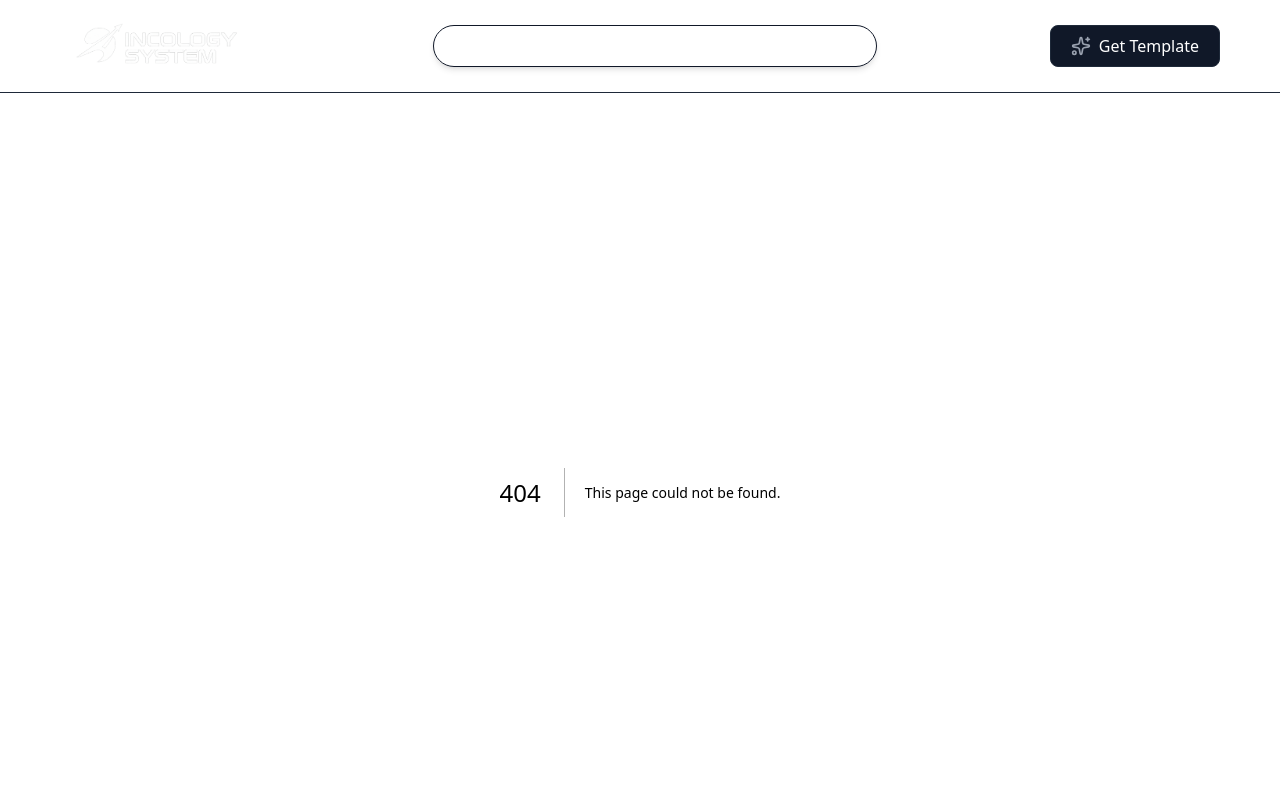
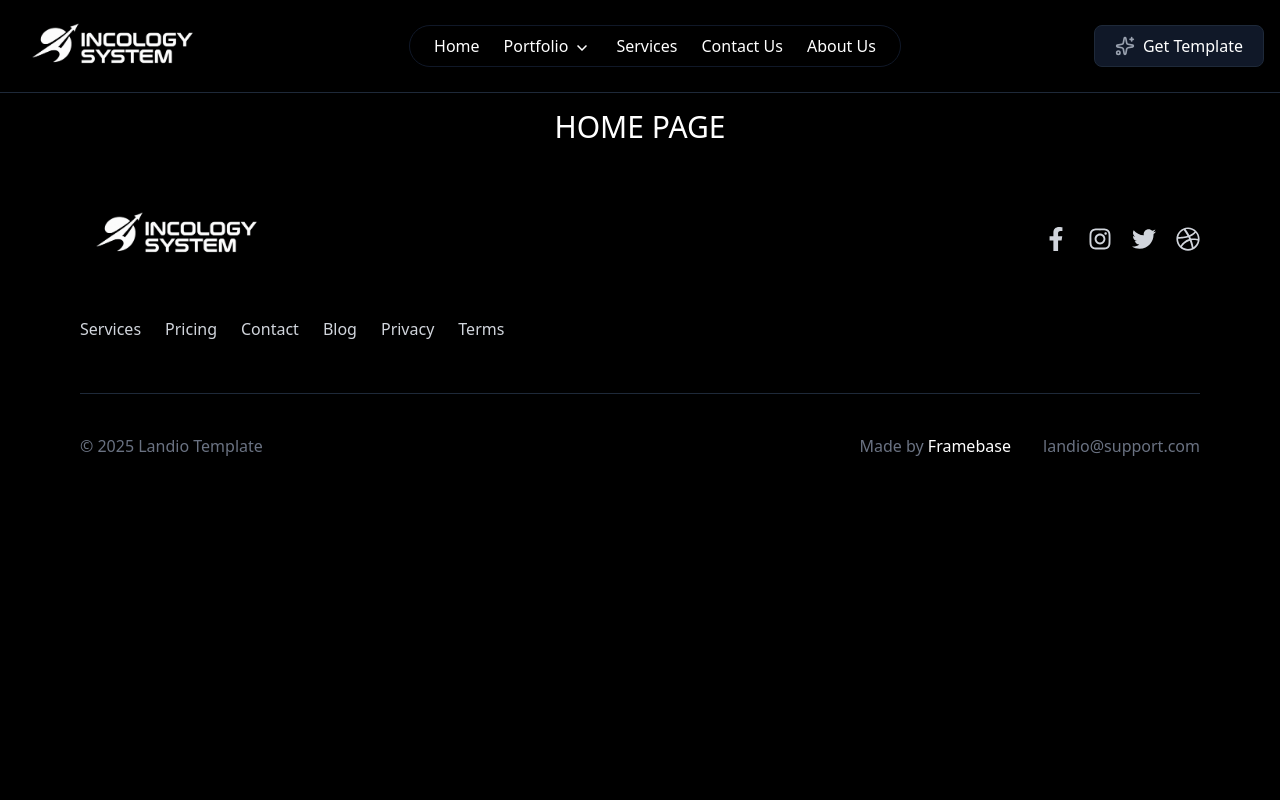
Before and after one commit to Hussainforvercel/incology-systems, a Next.js app: page /Home in a window 1280 px wide. Before the commit this address had no page. Shown: the top 800 px of the page. Built offline with nearby package versions, Linux system fonts and the light colour scheme.

Commit message:
navbar updated

```diff
--- /dev/null
+++ b/app/Component/HomePage.tsx
@@ -0,0 +1,11 @@
+import React from 'react'
+
+const HomePage = () => {
+  return (
+    <>
+<h1 className='text-white text-3xl mt-4 flex justify-center'>HOME PAGE</h1>
+    </>
+  )
+}
+
+export default HomePage
--- a/app/Component/Navbar.tsx
+++ b/app/Component/Navbar.tsx
@@ -1,158 +1,111 @@
 "use client";
 import { Menu, X } from "lucide-react";
-import { useState } from "react";
+import { useState, useRef, useEffect } from "react";
 import { Sparkles } from "lucide-react";
 import Link from "next/link";
 
 export default function Navbar() {
   const [isOpen, setIsOpen] = useState(false);
+  const [isPortfolioOpen, setIsPortfolioOpen] = useState(false);
+  const portfolioRef = useRef<HTMLLIElement | null>(null);
+
+  // Close desktop dropdown if clicked outside
+  useEffect(() => {
+    const handleClickOutside = (e: MouseEvent) => {
+      if (portfolioRef.current && !portfolioRef.current.contains(e.target as Node)) {
+        setIsPortfolioOpen(false);
+      }
+    };
+    document.addEventListener("mousedown", handleClickOutside);
+    return () => {
+      document.removeEventListener("mousedown", handleClickOutside);
+    };
+  }, []);
 
   return (
-    <nav className="text-white px-15 py-4 border-b border-gray-800">
+    <nav className="text-white px-4 py-4 border-b border-gray-800">
       <div className="container mx-auto flex items-center justify-between">
-        {/* Logo */}
 
-        <Link href="/"> <img width={200} src="./incologo.png" alt="" /></Link>
+        <Link href="/">
+          <img width={200} src="./incologo.png" alt="Logo" />
+        </Link>
 
         {/* Desktop Menu */}
-        <ul className="hidden md:flex space-x-6 border border-gray-900 shadow-md px-6 rounded-full py-2">
-          <Link href="/Servicespage"><li className="hover:text-gray-300">Services</li></Link>
-          {/* <li className="hover:text-gray-300 flex">Services <svg xmlns="http://www.w3.org/2000/svg" className="mt-1" height="20px" viewBox="0 -960 960 960" width="20px" fill="#FFFFFF"><path d="M480-333 240-573l51-51 189 189 189-189 51 51-240 240Z"/></svg> </li> */}
-          <Link href="/Process"><li className="hover:text-gray-300">Process</li></Link>
-          <Link href="/Pricing"><li className="hover:text-gray-300">Pricing</li></Link>
-          {/* <li><a href="#" className="hover:text-gray-300">Blog</a></li> */}
-          <Link href="/Contact"> <li className="hover:text-gray-300">Contact</li></Link>
-          <Link href="/About"> <li className="hover:text-gray-300">About Us</li></Link>
+        <ul className="hidden lg:flex space-x-6 border border-gray-900 shadow-md px-6 rounded-full py-2 items-center">
+            <Link href="/Home"><li className="hover:text-gray-300 cursor-pointer">Home</li></Link>
+
+          {/* Portfolio Dropdown */}
+          <li className="relative flex items-center hover:text-gray-300 cursor-pointer" ref={portfolioRef}>
+            <button
+              onClick={() => setIsPortfolioOpen(!isPortfolioOpen)}
+              className="flex items-center focus:outline-none"
+            >
+              Portfolio
+              <svg xmlns="http://www.w3.org/2000/svg" className="ml-1 mt-1" height="20px" viewBox="0 -960 960 960" width="20px" fill="#FFFFFF">
+                <path d="M480-333 240-573l51-51 189 189 189-189 51 51-240 240Z"/>
+              </svg>
+            </button>
+
+            {isPortfolioOpen && (
+              <div className="absolute top-full left-0 mt-2 w-48 bg-gray-800 rounded-lg shadow-lg z-20">
+                <Link href="/mernportfolio" className="block px-4 py-2 hover:bg-gray-700 cursor-pointer">Mern Portfolio</Link>
+                <Link href="/wordpressportfolio" className="block px-4 py-2 hover:bg-gray-700 cursor-pointer">Wordpress Portfolio</Link>
+                <Link href="/mobileportfolio" className="block px-4 py-2 hover:bg-gray-700 cursor-pointer">Mobile Portfolio</Link>
+              </div>
+            )}
+          </li>
+
+          <Link href="/Servicespage"><li className="hover:text-gray-300 cursor-pointer">Services</li></Link>
+          <Link href="/Contact"><li className="hover:text-gray-300 cursor-pointer">Contact Us</li></Link>
+          <Link href="/About"><li className="hover:text-gray-300 cursor-pointer">About Us</li></Link>
         </ul>
+
+        {/* Get Template Button */}
         <button className="hidden sm:flex gap-2 px-5 py-2 rounded-md bg-gray-900 border border-gray-800 items-center">
           <Sparkles className="w-5 h-5 text-gray-400" />
           Get Template
         </button>
 
-        {/* Mobile Menu Button */}
-        <button
-          className="md:hidden"
-          onClick={() => setIsOpen(!isOpen)}
-        >
+        {/* Hamburger Menu */}
+        <button className="lg:hidden" onClick={() => setIsOpen(!isOpen)}>
           {isOpen ? <X size={28} /> : <Menu size={28} />}
         </button>
       </div>
 
       {/* Mobile Menu */}
-      {isOpen && (
+    {isOpen && (
+  <div className="lg:hidden mt-2 space-y-1 border-t border-gray-800 pt-2">
+    <Link href="/Home" className="block px-4 py-2 hover:text-gray-300">Home</Link>
 
-        <div className="md:hidden mt-4 space-y-3 ">
+    {/* Portfolio Accordion */}
+    <div className="px-4">
+      <button
+        className="w-full flex justify-between items-center py-2 hover:text-gray-300 focus:outline-none"
+        onClick={() => setIsPortfolioOpen(!isPortfolioOpen)}
+      >
+        Portfolio
+        <svg xmlns="http://www.w3.org/2000/svg" className="ml-1" height="20px" viewBox="0 -960 960 960" width="20px" fill="#FFFFFF">
+          <path d="M480-333 240-573l51-51 189 189 189-189 51 51-240 240Z"/>
+        </svg>
+      </button>
 
-          <a href="#" className="block hover:text-gray-300">Services</a>
-          <a href="#" className="block hover:text-gray-300">Process</a>
-          <a href="#" className="block hover:text-gray-300">Pricing</a>
-          {/* <a href="#" className="block hover:text-gray-300">Blog</a> */}
-          <Link href="/Contact"> <a href="#" className="block hover:text-gray-300">Contact</a> </Link>
-          <Link href="/About"> <a href="#" className="block hover:text-gray-300">About Us</a> </Link>
-          <button className="border-1 flex gap-2 px-5 mt-3 py-2 rounded-md  bg-gray-900 border-gray-800">
-            <Sparkles className="w-5 h-5 text-grey-400" />
-            Get Template</button>
-
+      {isPortfolioOpen && (
+        <div className="pl-4 space-y-1">
+          <Link href="/mernportfolio" className="block py-1 hover:text-gray-300">Mern Portfolio</Link>
+          <Link href="/wordpressportfolio" className="block py-1 hover:text-gray-300">Wordpress Portfolio</Link>
+          <Link href="/mobileportfolio" className="block py-1 hover:text-gray-300">Mobile Portfolio</Link>
         </div>
       )}
+    </div>
+
+    <Link href="/Servicespage" className="block px-4 py-2 hover:text-gray-300">Services</Link>
+    <Link href="/Contact" className="block px-4 py-2 hover:text-gray-300">Contact Us</Link>
+    <Link href="/About" className="block px-4 py-2 hover:text-gray-300">About Us</Link>
+  </div>
+)}
+
+
+
     </nav>
   );
 }
-
-
-
-// "use client";
-// import { Menu, X } from "lucide-react";
-// import { useState, useRef, useEffect } from "react";
-// import { Sparkles } from "lucide-react";
-// import Link from "next/link";
-
-// export default function Navbar() {
-//   const [isOpen, setIsOpen] = useState(false);      // mobile menu
-//   const [isDropdownOpen, setIsDropdownOpen] = useState(false); // services dropdown
-//   // 👇 Explicitly type the ref as HTMLLIElement or HTMLDivElement
-//   const dropdownRef = useRef<HTMLLIElement | null>(null);
-
-//   useEffect(() => {
-//     const handleClickOutside = (e: MouseEvent) => {
-//       if (dropdownRef.current && !dropdownRef.current.contains(e.target as Node)) {
-//         setIsDropdownOpen(false);
-//       }
-//     };
-//     document.addEventListener("mousedown", handleClickOutside);
-//     return () => {
-//       document.removeEventListener("mousedown", handleClickOutside);
-//     };
-//   }, []);
-
-//   return (
-//     <nav className="text-white px-15 py-4 border-b border-gray-800">
-//       <div className="container mx-auto flex items-center justify-between">
-//         {/* Logo */}
-//         <Link href="/">
-//           <img width={200} src="./incologo.png" alt="Logo" />
-//         </Link>
-
-//         {/* Desktop Menu */}
-//         <ul className="hidden md:flex space-x-6 border border-gray-900 shadow-md px-6 rounded-full py-2">
-//           {/* Services Dropdown */}
-//           <li className="relative" ref={dropdownRef}>
-//             <button
-//               onClick={() => setIsDropdownOpen(!isDropdownOpen)}
-//               className="hover:text-gray-300 flex items-center"
-//             >
-//               Services
-//               <svg xmlns="http://www.w3.org/2000/svg" height="20px" viewBox="0 -960 960 960" width="20px" fill="#FFFFFF">
-//                 <path d="M480-333 240-573l51-51 189 189 189-189 51 51-240 240Z" />
-//               </svg>
-//             </button>
-
-//             {isDropdownOpen && (
-//               <div className="absolute left-0 mt-2 w-48 bg-gray-800 rounded-lg shadow-lg z-20">
-//                 <Link href="/WebDev" className="block px-4 py-2 hover:bg-gray-700">
-//                   Web Development
-//                 </Link>
-//                 <Link href="/mobile-apps" className="block px-4 py-2 hover:bg-gray-700">
-//                   Mobile Apps
-//                 </Link>
-//                 <Link href="/design" className="block px-4 py-2 hover:bg-gray-700">
-//                   Digital Design
-//                 </Link>
-//               </div>
-//             )}
-//           </li>
-
-//           <Link href="/Process"><li className="hover:text-gray-300">Process</li></Link>
-//           <Link href="/Pricing"><li className="hover:text-gray-300">Pricing</li></Link>
-//           <Link href="/Contact"><li className="hover:text-gray-300">Contact</li></Link>
-//           <Link href="/About"><li className="hover:text-gray-300">About Us</li></Link>
-//         </ul>
-
-//         <button className="hidden sm:flex gap-2 px-5 py-2 rounded-md bg-gray-900 border border-gray-800 items-center">
-//           <Sparkles className="w-5 h-5 text-gray-400" />
-//           Get Template
-//         </button>
-
-//         {/* Mobile Menu Button */}
-//         <button className="md:hidden" onClick={() => setIsOpen(!isOpen)}>
-//           {isOpen ? <X size={28} /> : <Menu size={28} />}
-//         </button>
-//       </div>
-
-//       {/* Mobile Menu */}
-//       {isOpen && (
-//         <div className="md:hidden mt-4 space-y-3">
-//           <a href="#" className="block hover:text-gray-300">Services</a>
-//           <a href="#" className="block hover:text-gray-300">Process</a>
-//           <a href="#" className="block hover:text-gray-300">Pricing</a>
-//           <Link href="/Contact"><a className="block hover:text-gray-300">Contact</a></Link>
-//           <Link href="/About"><a className="block hover:text-gray-300">About Us</a></Link>
-//           <button className="border-1 flex gap-2 px-5 mt-3 py-2 rounded-md bg-gray-900 border-gray-800">
-//             <Sparkles className="w-5 h-5 text-grey-400" />
-//             Get Template
-//           </button>
-//         </div>
-//       )}
-//     </nav>
-//   );
-// }
--- a/app/Component/ProcessPage.tsx
+++ /dev/null
@@ -1,11 +0,0 @@
-import React from 'react'
-
-const ProcessPage = () => {
-  return (
-    <>
-<h1 className='text-white text-3xl mt-4 flex justify-center'>PROCESS PAGE</h1>
-    </>
-  )
-}
-
-export default ProcessPage
--- a/app/Process/page.tsx
+++ b/app/Home/page.tsx
@@ -1,10 +1,10 @@
 import React from 'react'
-import ProcessSectionWork from '../Component/ProcessPage'
+import HomePage from '../Component/HomePage'
 
 const page = () => {
   return (
     <>
-<ProcessSectionWork />
+<HomePage />
     </>
   )
 }
```
